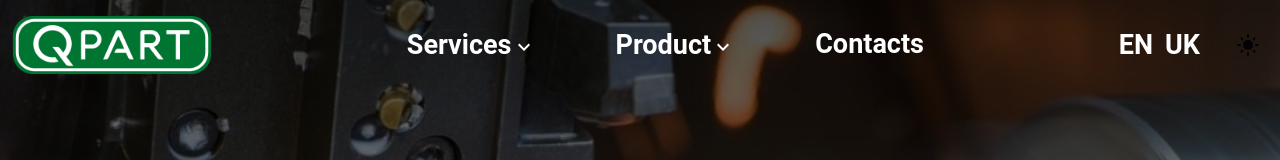
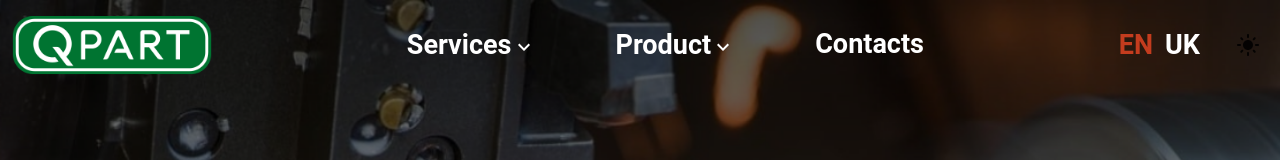
Before and after one commit to ixaker/siteNextLocale, a Next.js app: page /en in a window 1280 px wide. Shown: the top 160 px of the page. Built offline with nearby package versions, Linux system fonts and the light colour scheme.

Commit message:
added active color in langBtn

```diff
--- a/src/components/header/ui/LanguageSwitcher.tsx
+++ b/src/components/header/ui/LanguageSwitcher.tsx
@@ -3,20 +3,28 @@ import { useRouter } from 'next/router';
 
 const LanguageSwitcher = () => {
   const router = useRouter();
-  const { asPath } = router; // Получаем текущий путь
+  const { asPath } = router;
+  const currentLang = asPath.split('/')[1];
 
   const switchLanguage = (newLang: string) => {
-    // Обновляем текущий маршрут, заменяя язык
-    const newPath = asPath.replace(/^\/[a-z]{2}/, `/${newLang}`); // Заменяем текущий язык в URL
+    const newPath = asPath.replace(/^\/[a-z]{2}/, `/${newLang}`);
     router.push(newPath);
   };
 
   return (
     <div className="flex gap-3">
-      <CustomButton variant="leng-btn" onClick={() => switchLanguage('en')}>
+      <CustomButton
+        variant="leng-btn"
+        className={`${currentLang === 'en' ? 'text-activeLang text-[white]' : ''}`}
+        onClick={() => switchLanguage('en')}
+      >
         EN
       </CustomButton>
-      <CustomButton variant="leng-btn" onClick={() => switchLanguage('uk')}>
+      <CustomButton
+        variant="leng-btn"
+        className={`${currentLang === 'uk' ? 'text-activeLang text-[white]' : ''}`}
+        onClick={() => switchLanguage('uk')}
+      >
         UK
       </CustomButton>
     </div>
--- a/tailwind.config.ts
+++ b/tailwind.config.ts
@@ -11,6 +11,7 @@ const config: Config = {
       colors: {
         background: 'var(--background)',
         foreground: 'var(--foreground)',
+        activeLang: '#c43c1e',
       },
       backgroundImage: {
         bgImg: "url('/bgImg.png')",
```
